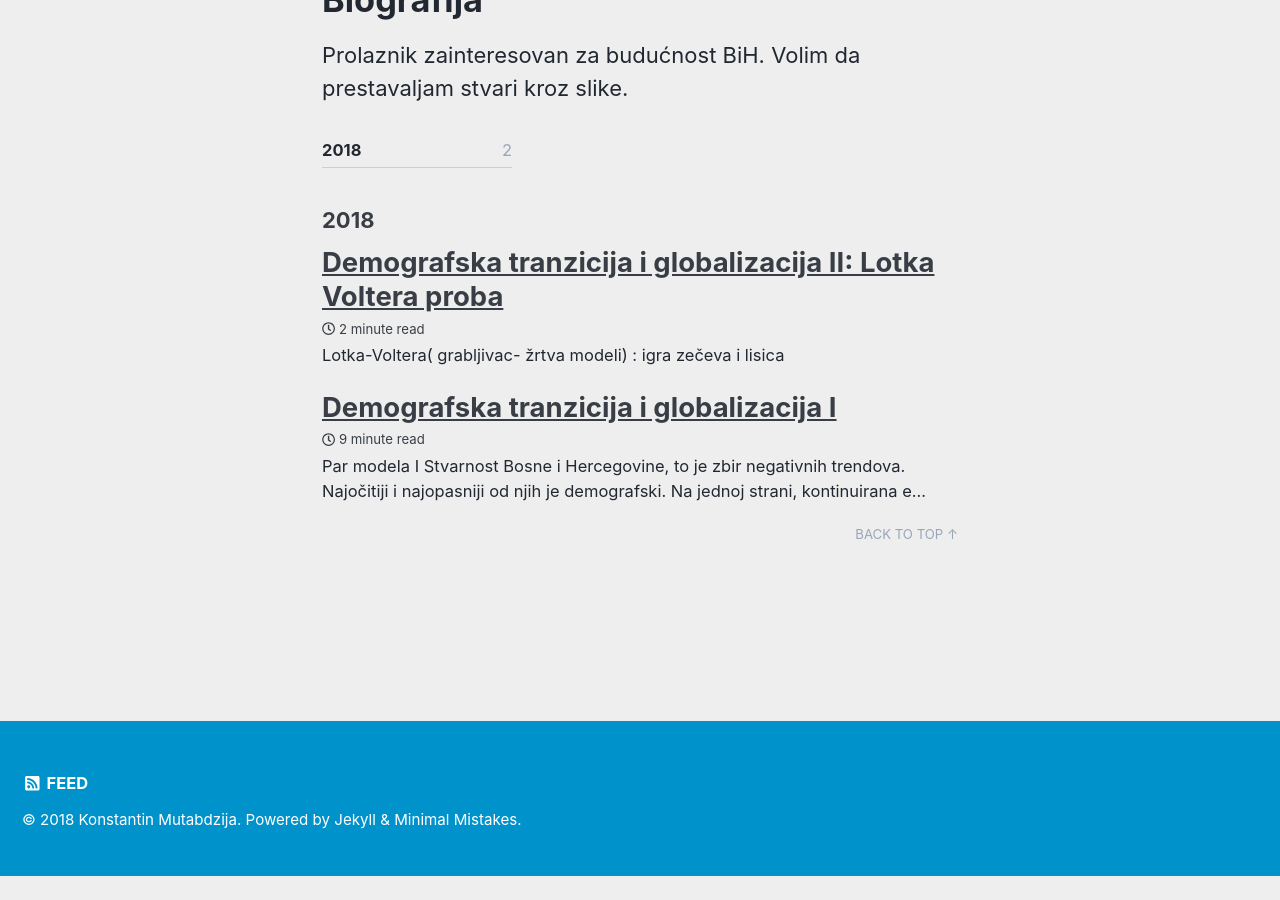
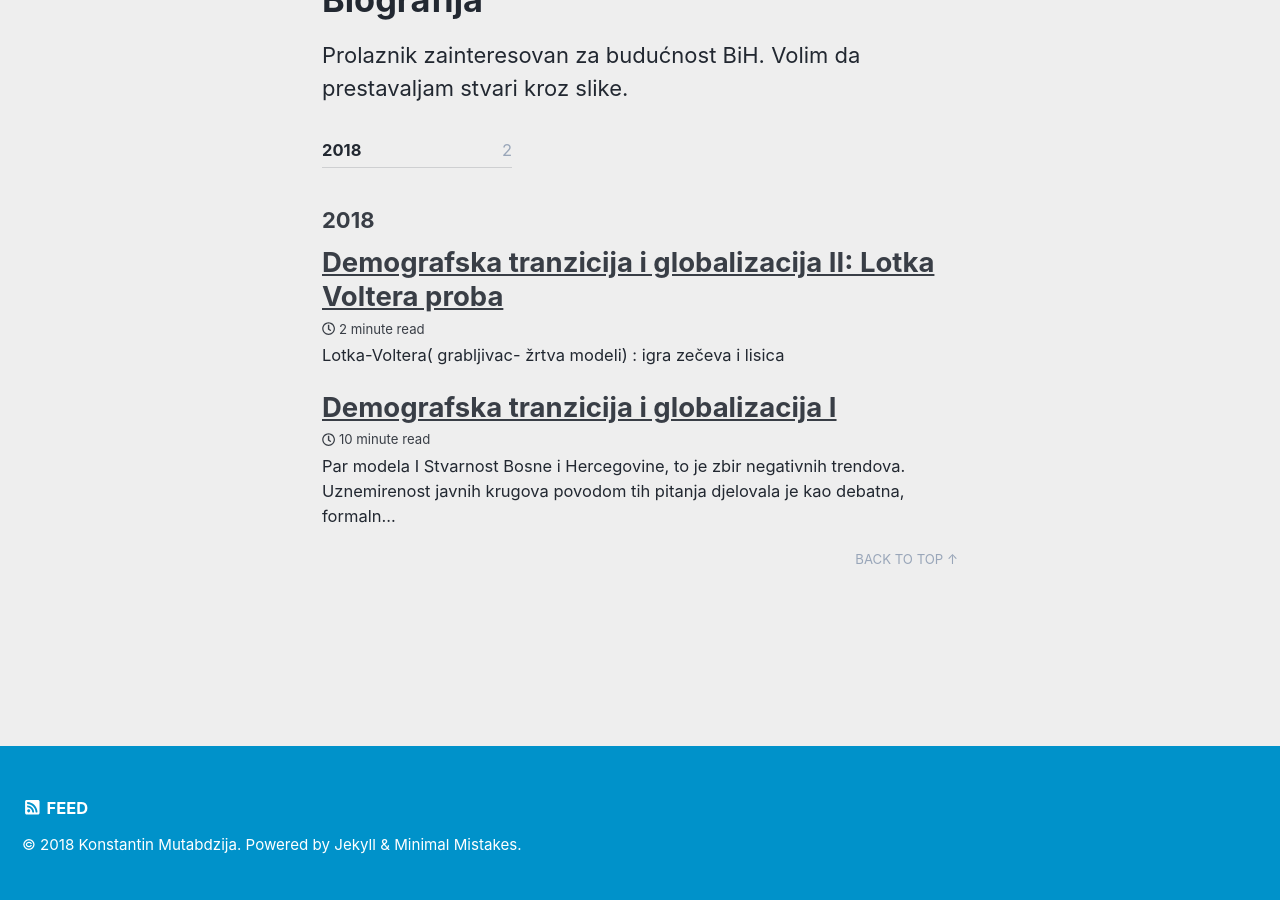
Before and after one commit to konstantinmds/konstantinmds.github.io, a Jekyll site: the page built from _pages/about.md, in a window 1280 px wide and 900 px high, scrolled down 1132 px. Built offline with Jekyll 4.4.1, drawn with Linux system fonts in a browser that asks for light colours; cached includes are drawn as plain includes; nearby versions of some CDN libraries; before the commit the page ends 2008 px from its top, so only the background shows below that; some of the changed lines change nothing that is shown.

Commit message:
Update 2018-11-16-populationUN.md

```diff
--- a/_posts/2018-11-16-populationUN.md
+++ b/_posts/2018-11-16-populationUN.md
@@ -8,7 +8,7 @@
 ---
 
 # Par modela I
-Stvarnost Bosne i Hercegovine, to je zbir negativnih trendova. Najočitiji i najopasniji od njih je demografski. Na jednoj strani, kontinuirana emigracija i bukvalno bježanje iz države, sa druge strane, decenije negativnog prirodnog priraštaja. Mediji i gosti informativnih emisija sve češće obavještavaju javnost o fenomenu ubrzane depopulacije, neki, manje ozbiljni, čak su uspjeli i da obećaju preokret tih vjekovnih trendova- čim dođu na vlast naravno, neobavezni kafanski razgovori nerijetko krenu u tom smjeru i zajedno putuju istom pesimisitičnom zaključku. Međutim, pored toga što smo generalno svjesni problema i njegove grube dinamike, ostajemo uskraćeni za konkretnije detalje i moguće svjetove posljedica. Ova serija postova je kreirana da pokuša to približiti, da podijeli znanje o društvu.
+Stvarnost Bosne i Hercegovine, to je zbir negativnih trendova. Uznemirenost javnih krugova povodom tih pitanja djelovala je kao debatna, formalna, kapituliranje pred silama jačim od sebe i slijeganje ramenima. Barem kada se uporedi sa rastućom svijesti o trošenju supstance koja se nalazi u osnovi nacionalne države. Radi se o demografskom trendu. Na jednoj strani, kontinuirana emigracija i bukvalno bježanje iz države, sa druge strane, decenije negativnog prirodnog priraštaja. Mediji i gosti informativnih emisija sve češće obavještavaju javnost o fenomenu ubrzane depopulacije, neki, manje ozbiljni, čak su uspjeli i da obećaju preokret tih vjekovnih trendova- čim dođu na vlast, naravno. Neobavezni kafanski razgovori nerijetko krenu u tom smjeru i zajedno putuju istom pesimisitičnom zaključku. Međutim, pored toga što smo generalno svjesni problema i njegove grube dinamike, ostajemo uskraćeni za konkretnije detalje i moguće svjetove posljedica. Skoro sam uhvatio i na zabranjenom forumu istu temu, razni analitičari na sve strane sa ozbiljnim zaključcima, jedna gospođa pobjedonosno je zaključila da je rješenje problema kreiranje strategije. Pa rekoh da probam i ja napisati nešto. Ova serija postova je kreirana da pokuša približiti strukturirati i odgovoriti na skup pitanja oko problema odlaska, da podijeli znanje o društvu.
 
 Opteretiću izlaganje sa par zadataka, medju kojima najvažnijim- da ne budem naporan i nerazumljiv.
 Ova analiza će ići u tri dijela.
@@ -21,9 +21,12 @@
 <img src="{{ site.url }}{{ site.baseurl }}/images/output_4_1.png" alt="Populacija prema starosnim grupama">
 
 
-Pokušajte uočiti smanjenja koja počinju sa lijeve strane, odozgo, prema dole. Vidite kako svako 10 godina dva dodatna lijeva stubića značajno izgube supstancu. Zato nije dovoljno uputiti na agregatni neto gubitak stanovništva, populacija se ne obnavlja na prethodnoj brojnosti, a broj starijih ostaje konstantan.
+Pokušajte uočiti smanjenja koja počinju sa lijeve strane, odozgo, prema dole. Vidite kako svako 10 godina dva dodatna lijeva stubića značajno izgube supstancu. Zato nije dovoljno uputiti na agregatni neto gubitak stanovništva, populacija se ne obnavlja na prethodnoj brojnosti, a broj starijih ostaje konstantan. Promjena broja stanovništva postoji po dva osnova: migracioni saldo( dolasci - odlasci) i prirodni priraštaj( rađanja - umiranja).
 
-Radi pojednostavljenja poente grafika, ispod prilažem jasnu tabelu, prva kolona  je godina'2015', a raspored stanovnika po starosnim grupama su u redovima. Planiranje porodice je sociološki fenomen. Uvjerenje o optimalnoj porodici, optimalnoj starosti za brak ili broju potomaka po domaćinstvu je uvelike naslijedjeno od od predaka, i otuda globalna tendencija tog pokazatelja da se sporo mijenja. Drugi niz faktora koji utiču na planiranje brojnosti porodice jesu ekonomski. Počeci rata čuvali su u sjećanju staru sliku robusnog sistema stabilne države i  budile su nadu da će se ekonomska dimenzija života vratiti na staro. Porodicu su planirali u skladu sa svojim potrebama i procijenjenim mogućostima. Tako objašnjavam rezultate tabele da, godine '2015' bilo je 237.025 ljudi starih između 20-24 godine, a deset godina kasnije, 2025. godine, predviđa se 175.849 ljudi u toj starosnoj grupi. U apsolutnim veličinama, ugrubo oko 60 000 hiljada manje u toj starosnoj grupi u 10 godina. To je dovođenje u vezu odnosa rodjenih, ugrubo, u periodu rata '91-95', koji su  2015. godine imali '20 do 24' godina, i onih rođenih 10 godina kasnije izmedju '2000 i 05', koje će u grupi '20-24 godina' biti 2025. godine. Deset godina kasnije, ljudi su znatno manje vjerovali u bolje sutra.
+Radi pojednostavljenja poente grafika, ispod prilažem jasnu tabelu, prva kolona  je godina'2015', a raspored stanovnika po starosnim grupama su u redovima.
+
+
+Planiranje porodice je sociološki fenomen. Uvjerenje o optimalnoj porodici, optimalnoj starosti za brak ili broju potomaka po domaćinstvu je uvelike naslijedjeno od od predaka, otuda tendencija tog pokazatelja da se sporo mijenja. Drugi niz faktora koji utiču na planiranje brojnosti porodice jesu ekonomski. Počeci rata čuvali su u sjećanju staru sliku robusnog sistema stabilne države i  budile su nadu da će se ekonomska dimenzija života vratiti na staro. Porodicu su planirali u skladu sa svojim potrebama i procijenjenim mogućostima. Tako objašnjavam rezultate tabele da, godine '2015' bilo je 237.025 ljudi starih između 20-24 godine, a deset godina kasnije, 2025. godine, predviđa se 175.849 ljudi u toj starosnoj grupi. U apsolutnim veličinama, ugrubo oko 60 000 hiljada manje u toj starosnoj grupi u 10 godina. To je dovođenje u vezu odnosa rodjenih, ugrubo, u periodu rata '91-95', koji su  2015. godine imali '20 do 24' godina, i onih rođenih 10 godina kasnije izmedju '2000 i 05', koje će u grupi '20-24 godina' biti 2025. godine. Deset godina kasnije, ljudi nisu lako povjerovali u mogućnost boljeg sutra.
 Zagledajte se u tabelu procjenjene brojnosti naših starosnih kohorti.
 
 
@@ -181,26 +184,26 @@
 
 Predivđanje populacije nekog prostora je stvar vjerovatnoće, prije svih -kolika će biti stopa fertilnosti ( koliko će žene u prosjeku djece da rađaju). Projekcije Ujedinjenih nacija nude, osim srednje vjerovatnoće, najvjerovatnijeg scenarija(koju smo prikazali), i  varijantu nižeg rasta te varijantu višeg rasta.
 
-Slika ispod pokazuje kako se kretao broj rađanja po ženi, račvanja u godini 2015 predstavlja te tri varijante :visoki, srednji i nizak rast. Ravna isprekidana linija stope proste reprodukcije predstavlja broj radjanja potreban da bi se održao postojeći broj stanovnika, ta brojka je 2.1 djece po ženi ( dakle, od dva roditelja da ostane dvoje djece).
+Slika ispod pokazuje kako se kretao broj rađanja po ženi, račvanja u godini 2015 predstavlja te tri varijante: visoki, srednji i nizak rast. Ravna isprekidana linija stope proste reprodukcije predstavlja broj radjanja potreban da bi se održao postojeći broj stanovnika, ta brojka je 2.1 djece po ženi ( dakle, od dva roditelja da ostane dvoje djece).
 
 
-<img src="{{ site.url }}{{ site.baseurl }}/images/output_replacement.png" alt=" vrijednosti 2015-2045">
+<img src="{{ site.url }}{{ site.baseurl }}/images/output_replacement.png" alt=" vrijednosti 2015-2045" width="200" heght="200" />
 
 Pod varijantom višeg rasta podrazumjeva se rezultat nastao pretpostavkom da srednju projektovanu fertilnost uvećamo za za 0.5, odnosno, da pretpostavimo da će u budućnosti žene rađati više za 0.5 djece u prosjeku. Niži rast podrazumjeva umanjenje srednjeg nivoa za istu vrijednost.
 
-Evo kako bi izgledali rezultati brojnosti djece u 2025. u tri scenarija:
+Evo kako bi izgledali rezultati brojnosti djece u 2025. u tri scenarija ( plava boja -niska stopa rađanja, zelena -srednja , plava- visoka) kako bi se promijenio broj djece do 10 godina:
 
 
-<img src="{{ site.url }}{{ site.baseurl }}/images/output_facet.png" alt=" vrijednosti 2015-2045">
+<img src="{{ site.url }}{{ site.baseurl }}/images/output_facet.png" alt=" vrijednosti 2015-2045" width="200" height="200"/>
 
 
 
 ## Populaciona piramida
-Sljedeći grafik, možda i nije najsrećnije rješenje za ono što nastojim pokazati. Ovo 'ispravljanje' i 'uvećavanje' vrha, odnosi se na biološko nestanje generacije 'bejbi bumersa'(generacije rođene između '1946' i '1964'), i posljedično poravnanje populacijske piramide, odnosno ujednačenja brojnosti populacije po pojedinačnim starosnim grupama. Dakle, nekada se brojnost mladih, brojnost ljudi u zrelim godinama, brojnost starijih prilično dosta razlikovala. I ona svoju srednju vrijednost vremenom pomjera ulijevo, prema manjem broju.
+Sljedeći grafik možda i nije najsrećnije rješenje za ono što nastojim pokazati. Ovo 'ispravljanje' i 'uvećavanje' vrha, odnosi se na biološko nestanje generacije 'bejbi bumersa'(generacije rođene između '1946' i '1964'), i posljedično poravnanje populacijske piramide, odnosno ujednačenja brojnosti populacije po pojedinačnim starosnim grupama. Dakle, nekada se brojnost mladih, brojnost ljudi u zrelim godinama, brojnost starijih prilično dosta razlikovala. I ona svoju srednju vrijednost vremenom pomjera ulijevo, prema manjem broju, i sličnije su po brojnosti.
 
 
 
-<img src="{{ site.url }}{{ site.baseurl }}/images/output_9_0.png" alt="Distribucija frekvencija vrijednosti 2015-2045">
+<img src="{{ site.url }}{{ site.baseurl }}/images/output_9_0.png" alt="Distribucija" width="200" height="200"/>
 
 
 Budućnost kakvu je UN predviđa biće predmet koji za sada ostavljamo. Za ispravke bićemo spremni kasnije.
@@ -209,7 +212,7 @@
 
 # Od 1990 do 2015
 
-Nisam znao previše o ovom periodu u Bosni i Hecegovini. Mislim da smo kao društvo nedovoljno precizni kada su teme ovako ozbiljne.  Za početak tabela, nešto drugačija, ali opet vjerujem da ćete se svi lako snaći. Znam znam, treba je skrolovati na desno da bi se sve uhvatilo.
+Nisam znao dovoljno o ovom periodu u Bosni i Hecegovini. Za početak tabela, nešto drugačija, ali opet vjerujem da ćete se svi lako snaći. Znam, znam, treba je skrolovati na desno da bi se sve uhvatilo.
 Za dvadesetpet godina, prvo-možemo vidjeti ogroman pad broja mladih. Grupa '0-4' godine sa 348.917 u 1990 godini, na 162.360 osoba u 2015. godini, 53% pad, vrtoglavo prepolovljavanje populacije beba. Sa druge strane, broj u grupi '80-84' i stariji, _skoro da se povećao tri puta_ (sklrolujte tabelu na desno, ne vidi se sav sadržaj).
 
 
@@ -411,11 +414,11 @@
 
 Radi jednostavnijeg prikaza, grupisao sam podatke u većoj mjeri. Dakle, sada imamo stare do 20 godina( tamno plava linija koja brzo pada) , između 20 i 40, 40-60,60-80, i grupa starijih od 80( žuta linija). Prvo ide jedan malo lošiji grafički prikaz, tabela će biti bolja.
 
-<img src="{{ site.url }}{{ site.baseurl }}/images/output_15_0.png" alt="">
+<img src="{{ site.url }}{{ site.baseurl }}/images/output_15_0.png" alt="" witdh= 200 height=200 />
 
 
 
- Tabela, kao što je najavljeno, 0grupiše podatke u 5 grupa. Prikazan je broj stanovnika u hiljadama. Dakle, grupa '40-60' godina, nezgrapno zavedena pod nazivom '40+', jedina je zadržala je brojnost od preko milion. Ostale grupe su se značajno smanjile. Dakle, devedesete smo imali 55 hiljada stanovnika preko 80 godina, danas ih je 127 hiljada.
+ Tabela, kao što je najavljeno, grupiše podatke u 5 grupa. Prikazan je broj stanovnika u hiljadama. Dakle, grupa '40-60' godina, nezgrapno zavedena pod nazivom '40+', jedina je zadržala je brojnost od preko milion. Ostale grupe su se značajno smanjile. Vidite ono što sam već pominjao, kako se brojnosti svake od demografskih grupa grupišu oko istih vrijednosti, brojnije grupe 0-20(plava) i 20-40(zelena)  padaju, broj 60-80(ljubičasta) raste. Devedesete, imali smo 55 hiljada stanovnika preko 80 godina, 2015. ih je bilo 127 hiljada.
 
 
 
@@ -511,15 +514,16 @@
 
 # Totalna populaciona zavisnost
 
-Jedna značajna mjera održivosti društva zaslužuje da je obradimo. Statistike je nazivaju totalna populaciona zavisnost.
-U stvari to je - udio zbira osoba starosti '0-19' i '65+', koje se smatraju neaktivnim kategorijama (djecom i starima), naspram  ekonomski aktivnih osoba, starosti '20-65'. Naravno, mnogi počinju da rade prije dvadesete, a i mnogi rade iako stariji od 65, ali mjera sama po sebi je precizna, vjerujte mi tu. Dakle, prikazan je broj izdržavanih osoba od strane 100 pojedinaca grupe '15-65'.
-Kao što jedna porodica traži zdrav balans, da je čini muž koji radi, žena koja radi i eto, troje djece- zavisnih članova i stara baka sa penzijom dovoljnom za lijekove. Slabije balansirana porodica je jedan muž sa prosječnom BiH platom, dvije babe i petoro djece. Puno članova koje zavise od produktivnog člana domaćinstva. Nadam se da objašnjenje nije banalno. Sljedeća tabela bira najrazličitije zemlje i vidi se da sve kreću sa sličnih pozicija i dolaze u slične pozicije.
+Jedna značajna mjera održivosti društva zaslužuje da je obradimo. Statistike je nazivaju mjerom totalne populacione zavisnosti.
+U stvari to je - udio zbira osoba starosti '0-19' i '65+', koje se smatraju neaktivnim kategorijama (djecom i starima), naspram  ekonomski aktivnih osoba, starosti '20-65'. Znači odnos aktivnog i nekativnog stanovništva. Naravno, iako mnogi počinju da rade prije dvadesete, a i mnogi rade iako stariji od 65, mjera je koncipirana da bude precizna. Dakle, prikazan je broj izdržavanih osoba od strane 100 pojedinaca grupe '15-65'.
 
-Prva mjerenja iz 50-ih, kažu, u Bosni i Hercegovini imamo da je 110 zavisnih lica izdržavano od strane 100 radno sposobnih lica. Dvijehiljadepetnaeste, taj broj je pao na 46. __Dakle, danas, radnosposobnih 100 ljudi  izdržava 46 starijih i mladih osoba__ , rekli bismo- breme se olakšalo u odnosu na one koje su nosile prethodne generacije.
+Kao što jedna porodica traži zdrav balans, da je čini muž koji radi, žena koja radi i eto, troje djece- zavisnih članova i stara baka sa penzijom dovoljnom za lijekove. Slabije balansirana porodica je jedan muž sa prosječnom BiH platom, dvije babe i petoro djece. Puno članova koje zavise od produktivnog člana domaćinstva. Moj smisao za analogiju je banalan, valjda će se popraviti sa daljim radom oko bloga. Sljedeća tabela bira najrazličitije zemlje i vidi se da sve kreću sa sličnih pozicija i dolaze u slične pozicije.
 
-Kao što ste svi pretpostavili, takva brojka je posljedica odluke o planiranju manjih porodica ili, konkretno, odluka ili slučja neostavljanja potomstva. Danas imamo visok procenat stanovnika u radnom vijeku.
-Vrijeme je i za prvi veliki zaključak: BIH ima jako povoljnu starosnu strukturu u ovom trenutku, djece koju treba izdržavati je manje nego ikada a stari obično su zaradili penzije u prošlom velikodušnom sistemu ili onome što je od njega polako odumiralo poslije rata, tako da i oni doprinose odbrtu novca u ekonomiji. Tražnja postoji i najlakše je prepoznati u aktivnostima kladionica i kafića. Sjećam se kada je na umanjenu populaciju na Dobrinji 1, otvoreno kroz godinu dana 3 dodatne kladionice u radijusu od dvjesto metara, od kojih sve i danas rade.
-Ovu tabelu ću nekada popraviti. Nisu učitana mjerenja do 2015. godine. Snaćićemo se na grafikonu ispod.
+Prva mjerenja iz 50-ih, kažu, u Bosni i Hercegovini imamo da je 110 zavisnih lica izdržavano od strane 100 radno sposobnih lica. Dvijehiljadepetnaeste, taj broj je pao na 46. __Dakle, danas, radnosposobnih 100 ljudi  izdržava 46 starijih i mladih osoba__. Takav odnos sam po sebi nije problematičan, njemačka je prije 30 godina imala takav odnos i ono što je loše nijemjera nego njena tendencija.
+
+Kao što ste svi pretpostavili, razlike između starijih mladih su se proširivale, a odnos o kojem govorimo je stagnirao na račun odluke o planiranju manjih porodica ili, konkretno, odluka ili slučaja neostavljanja potomstva. Danas imamo visok procenat stanovnika u radnom vijeku.
+Vrijeme je i za prvi zaključak: BIH ima povoljnu starosnu strukturu u ovom trenutku, povoljniju neće imati, djece koju treba izdržavati je manje nego ikada a stari obično su zaradili pravo na penziju, kakvu takvu, u prošlom velikodušnom sistemu ili onome što je od njega polako odumiralo poslije rata, tako da i oni doprinose odbrtu novca u ekonomiji. Tražnja postoji i najlakše je prepoznati u aktivnostima kladionica i kafića, problem je sistemski zašto je ona decenijama nedisciplinovana i do kada će ostati takva. Sjećam se kada je na umanjenu populaciju na Dobrinji 1, otvoreno kroz godinu dana 3 dodatne kladionice u radijusu od dvjesto metara, od kojih sve i danas rade. Problem nisu kvantiteti već suptilnije mjere. Uticaj perspektivnog člana društva nije linearan.
+Tabela nije dobro učitana, fale mjerenja do 2015. godine. Snaćićemo se na grafikonu ispod.
 
 
 
```
